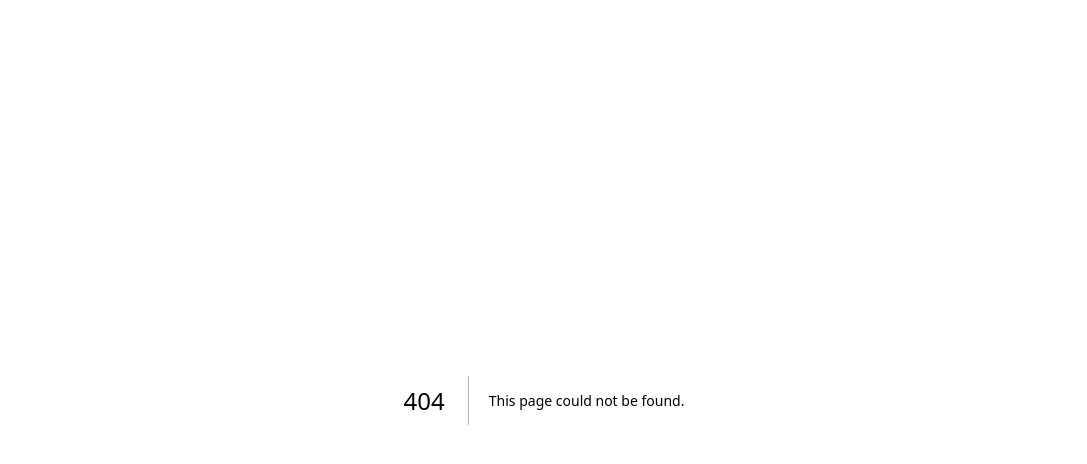
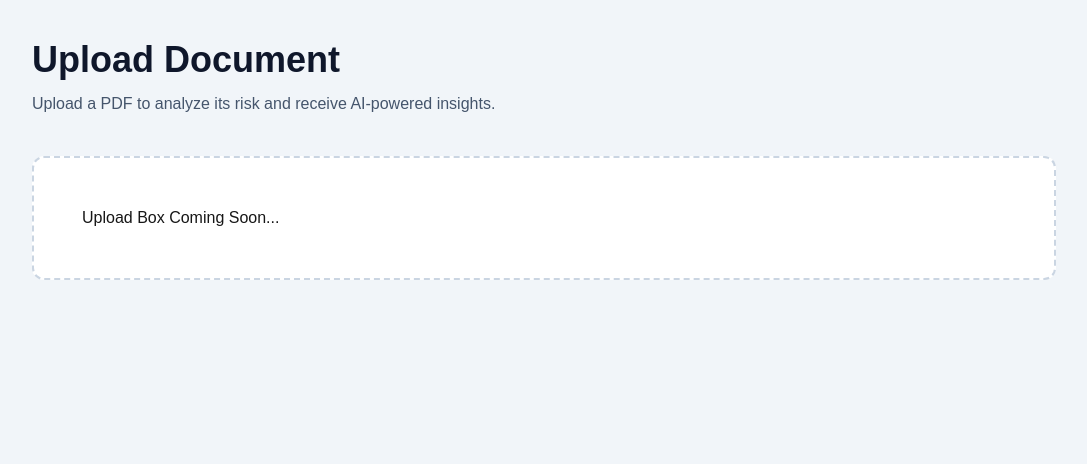
Before and after one commit to DikshaTimilsina/sahakari-nexus, a Next.js app: page /upload in a window 1280 px wide. Before the commit this address had no page. Shown: the top 464 px of the page, without its empty margins (96-1183 px from the left). Built offline with nearby package versions, Linux system fonts and the light colour scheme.

Commit message:
Create upload page

```diff
--- /dev/null
+++ b/app/upload/page.tsx
@@ -0,0 +1,19 @@
+export default function UploadPage() {
+  return (
+    <main className="min-h-screen bg-slate-100 p-10">
+      <div className="mx-auto max-w-5xl">
+        <h1 className="text-4xl font-bold text-slate-900">
+          Upload Document
+        </h1>
+
+        <p className="mt-3 text-slate-600">
+          Upload a PDF to analyze its risk and receive AI-powered insights.
+        </p>
+
+        <div className="mt-10 rounded-xl border-2 border-dashed border-slate-300 bg-white p-12">
+          Upload Box Coming Soon...
+        </div>
+      </div>
+    </main>
+  );
+}
```
